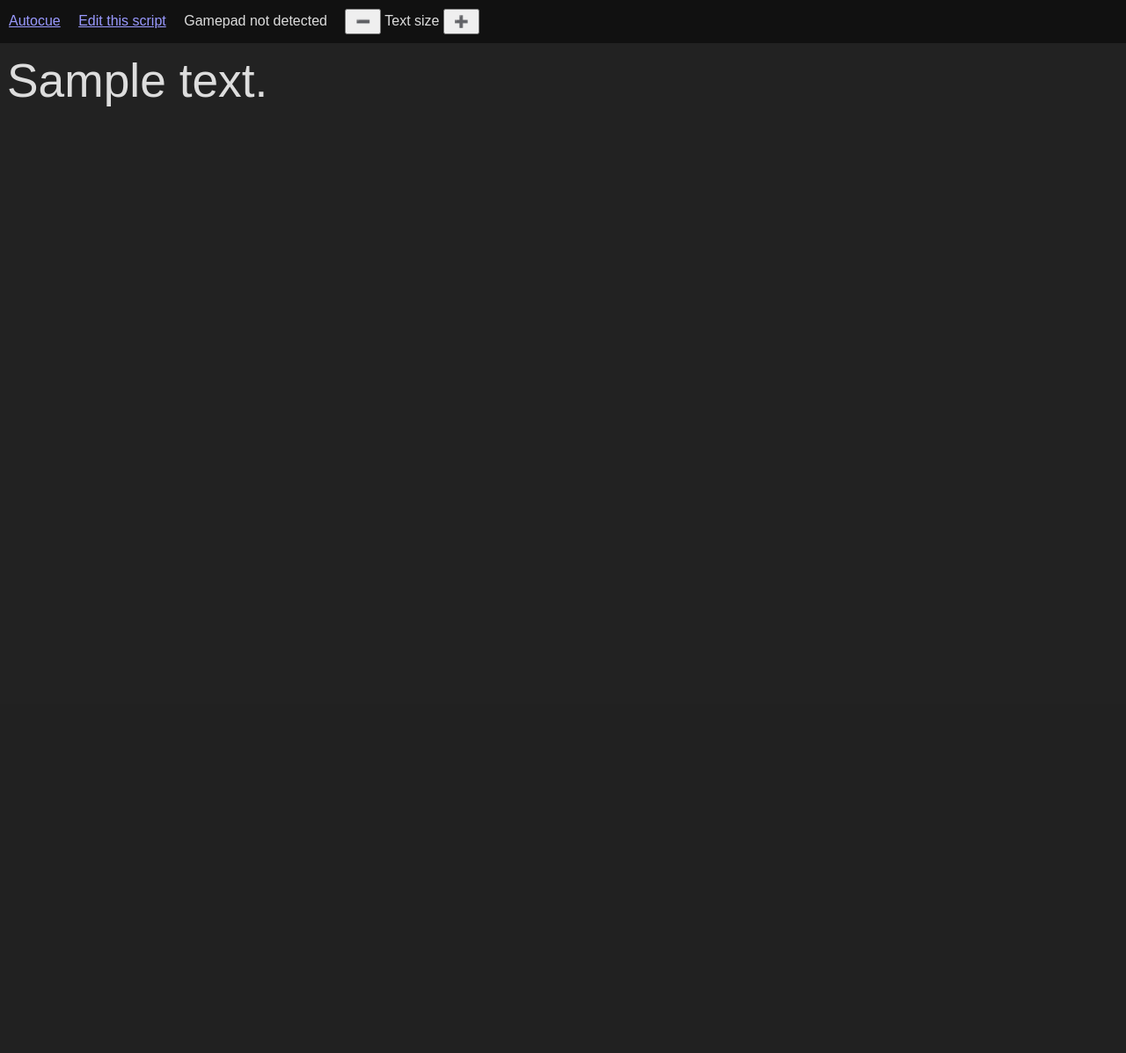
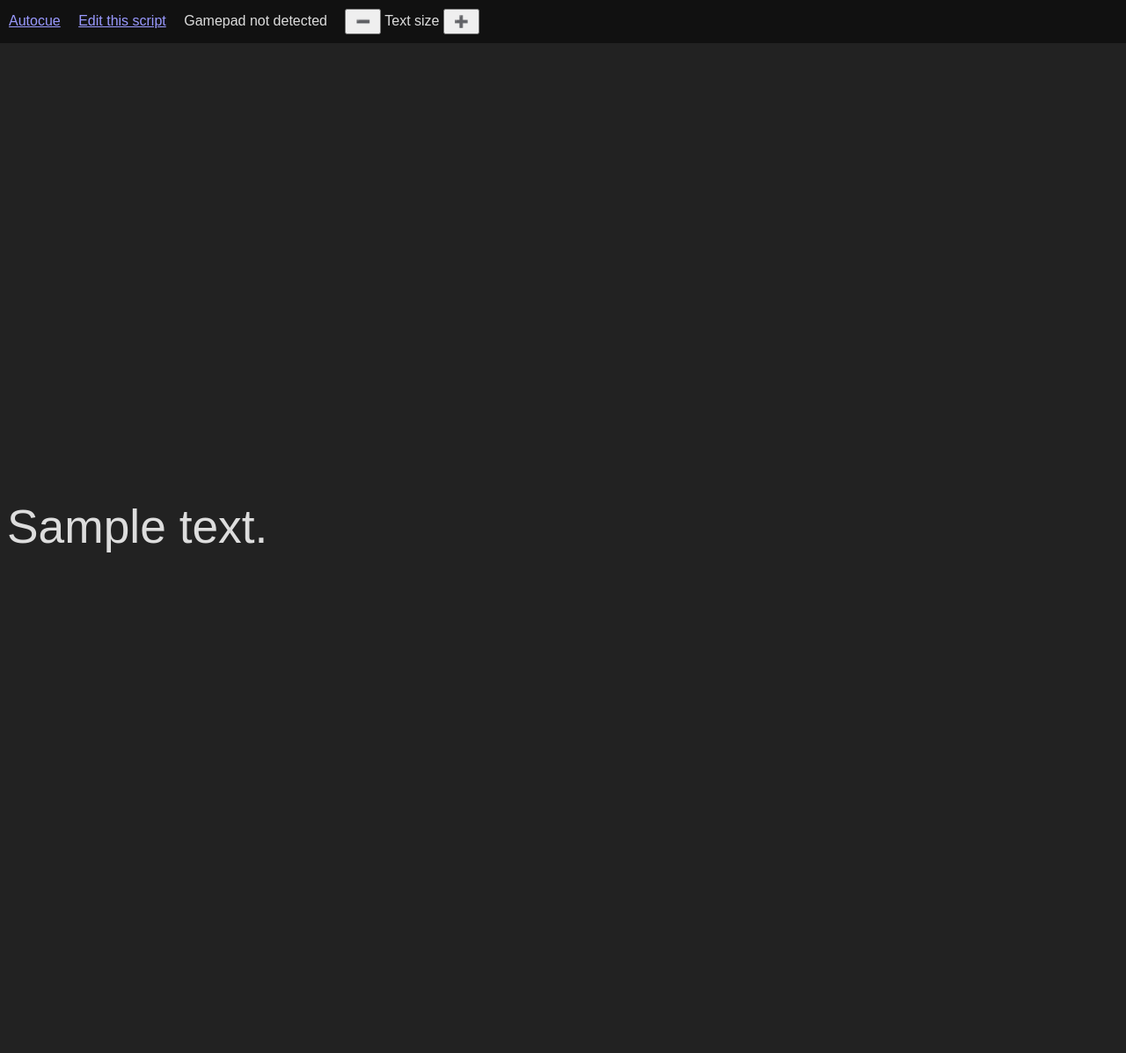
Before and after one commit to danielthepope/autocue, a Flask app: page /script/1 in a window 1280 px wide. Shown: the whole page at 88% size. Before the commit the page ends 121 px from the top, so only its background shows below. Run offline with Flask 2, Linux system fonts and the light colour scheme; tables that the repository leaves empty hold one stand-in row (values such as "Sample post").

Commit message:
Icons, manifest, meta tags, extra padding

```diff
--- a/static/style.css
+++ b/static/style.css
@@ -40,6 +40,6 @@ input[type=submit], button {
 
 #autocue {
     margin: 8px;
-    padding-top: 1em;
+    padding: 70vh 0;
     font-size: 40pt;
 }
--- a/templates/autocue.html
+++ b/templates/autocue.html
@@ -2,10 +2,8 @@
 <html lang="en">
 
 <head>
-    <meta charset="UTF-8">
-    <meta name="viewport" content="width=device-width, initial-scale=1.0">
     <title>Autocue {{script_id}}</title>
-    <link rel="stylesheet" href="/style.css">
+    {% include 'components/head.html' %}
 </head>
 
 <body class="no-margin">
--- /dev/null
+++ b/templates/components/head.html
@@ -0,0 +1,13 @@
+<meta charset="UTF-8">
+<meta name="viewport" content="width=device-width, initial-scale=1.0">
+<meta name="theme-color" content="#999999">
+<meta name="twitter:creator" content="@yourusername" />
+<meta property="og:title" content="Autocue">
+<meta property="og:type" content="website">
+<meta property="og:image" content="https://autocue.dpope.uk/android-chrome-192x192.png">
+<meta property="og:description" content="Connect a game controller and read your scripts to camera like a pro!">
+<link rel="stylesheet" href="/style.css">
+<link rel="apple-touch-icon" sizes="180x180" href="/apple-touch-icon.png">
+<link rel="icon" type="image/png" sizes="32x32" href="/favicon-32x32.png">
+<link rel="icon" type="image/png" sizes="16x16" href="/favicon-16x16.png">
+<link rel="manifest" href="/site.webmanifest">
--- a/templates/editor.html
+++ b/templates/editor.html
@@ -2,10 +2,8 @@
 <html lang="en">
 
 <head>
-    <meta charset="UTF-8">
-    <meta name="viewport" content="width=device-width, initial-scale=1.0">
     <title>Autocue editor</title>
-    <link rel="stylesheet" href="/style.css">
+    {% include 'components/head.html' %}
 </head>
 
 <body>
--- a/templates/home.html
+++ b/templates/home.html
@@ -2,10 +2,8 @@
 <html lang="en">
 
 <head>
-    <meta charset="UTF-8">
-    <meta name="viewport" content="width=device-width, initial-scale=1.0">
     <title>Autocue</title>
-    <link rel="stylesheet" href="/style.css">
+    {% include 'components/head.html' %}
 </head>
 
 <body>
```
Also changed, not shown: static/android-chrome-192x192.png (added), static/android-chrome-512x512.png (added), static/apple-touch-icon.png (added), static/favicon-16x16.png (added), static/favicon-32x32.png (added), static/favicon.ico (added), static/site.webmanifest (added).
